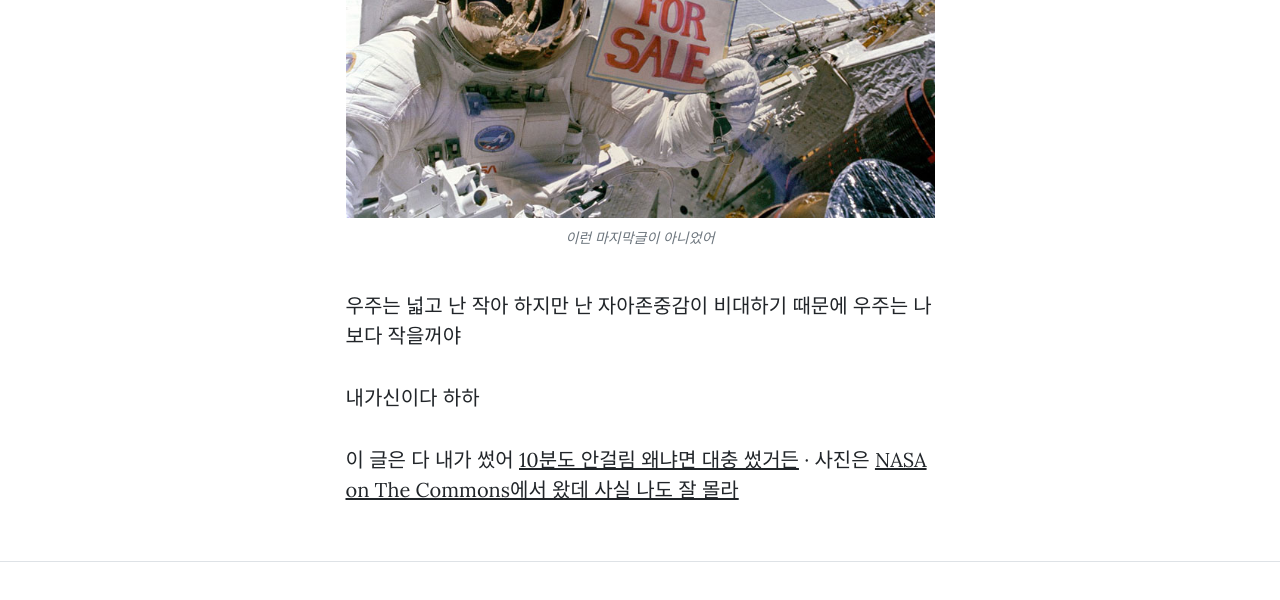
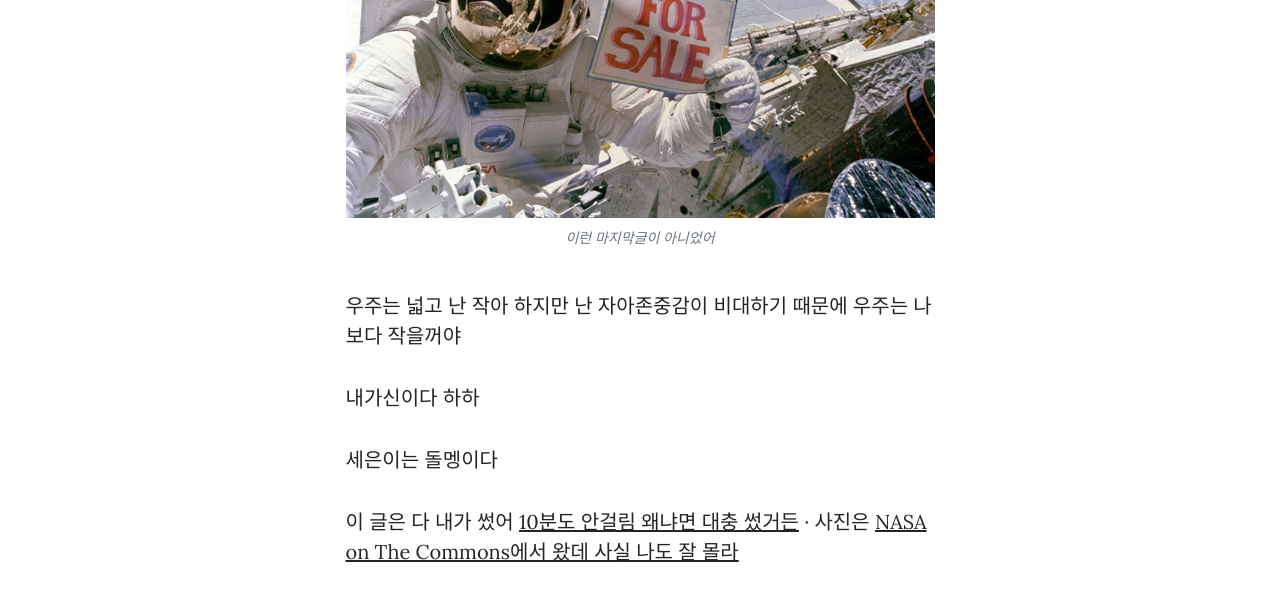
Before and after one commit to jinnnnnny1030/testtest, a plain HTML site: page post.html in a window 1280 px wide. Shown: the part 1764-2364 px from the top of the page. Drawn offline with nearby package versions, Linux system fonts and the light colour scheme.

Commit message:
Add files via upload

```diff
--- a/post.html
+++ b/post.html
@@ -73,6 +73,7 @@
                         <span class="caption text-muted">이런 마지막글이 아니었어</span>
                         <p>우주는 넓고 난 작아 하지만 난 자아존중감이 비대하기 때문에 우주는 나보다 작을꺼야</p>
                         <p>내가신이다 하하</p>
+                        <p>세은이는 돌멩이다</p>
                         <p>
                             이 글은 다 내가 썼어
                             <a href="http://spaceipsum.com/">10분도 안걸림 왜냐면 대충 썼거든</a>
```
